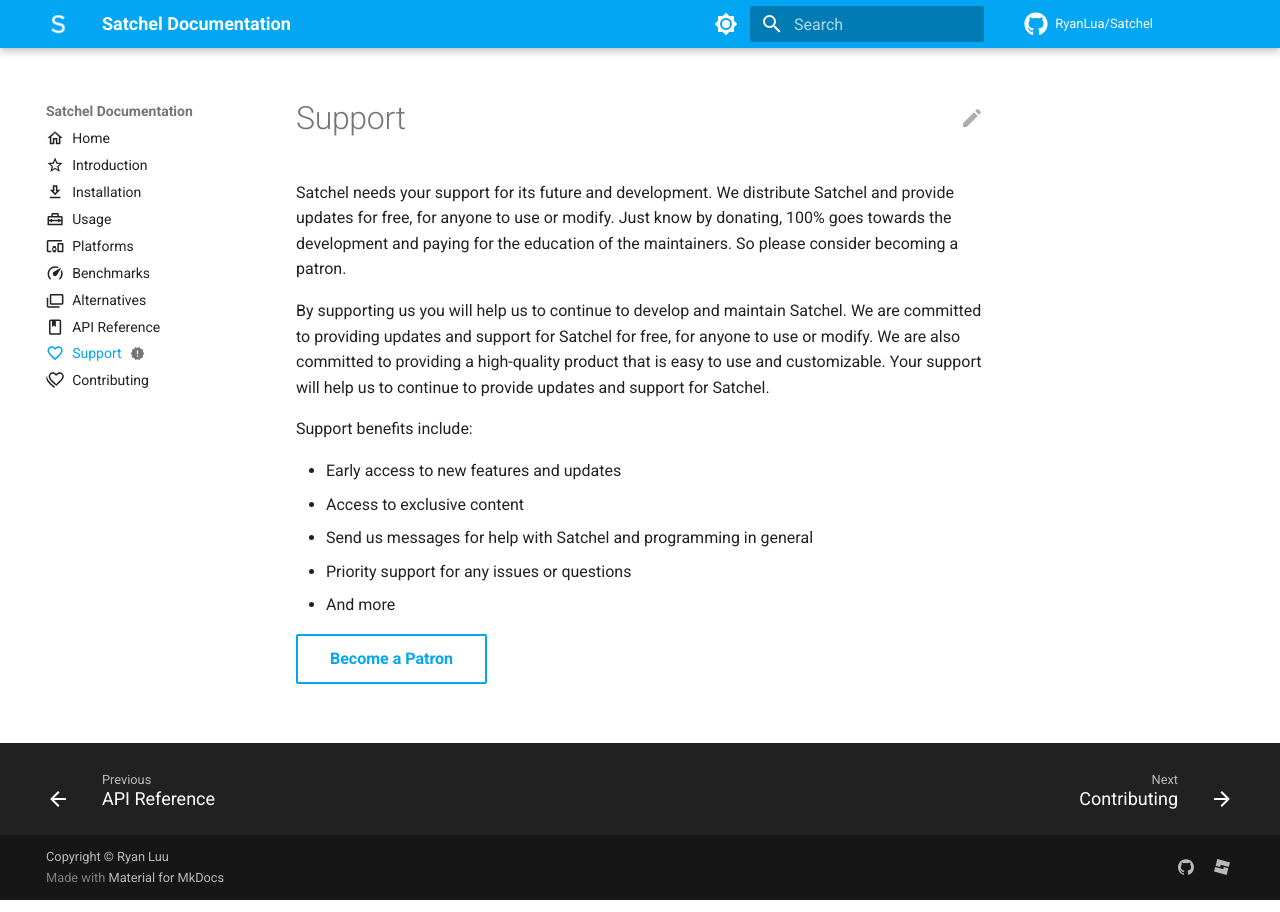
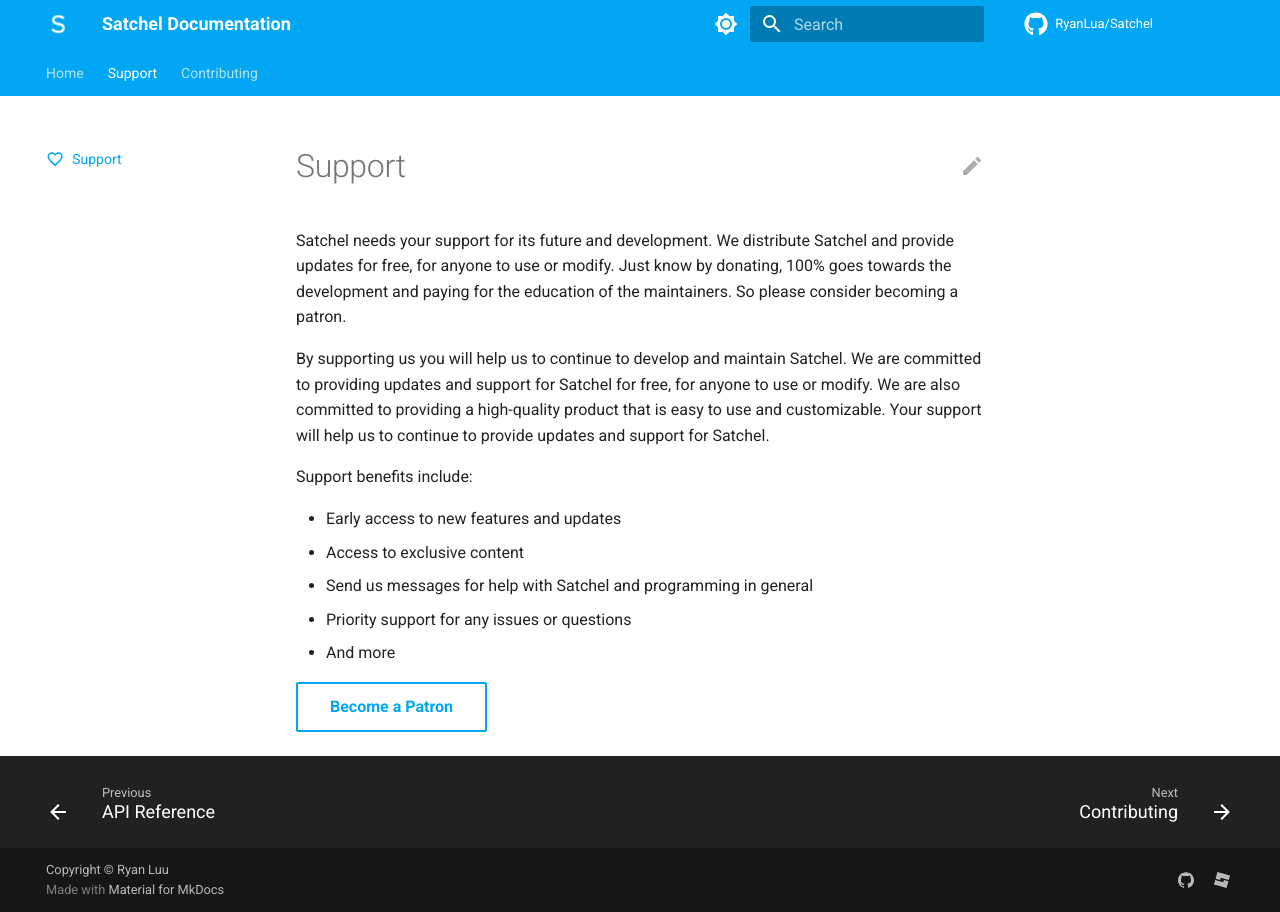
Before and after one commit to RyanLua/Satchel, an MkDocs documentation site: the page built from docs/support.md, in a window 1280 px wide. Built offline with MkDocs 1.6.1 and Material for MkDocs 9.7.7, drawn with Linux system fonts in a browser that asks for light colours; comment, search, counter and statistics services are not loaded; some of the changed lines change nothing that is shown.

Commit message:
Add tab navigation

```diff
--- a/docs/support.md
+++ b/docs/support.md
@@ -1,5 +1,4 @@
 ---
-status: new
 title: Support
 description: Learn how to support Satchel and its development.
 icon: material/heart-outline
--- a/mkdocs.yml
+++ b/mkdocs.yml
@@ -18,6 +18,7 @@
     - navigation.instant
     - navigation.instant.progress
     - navigation.top
+    - navigation.tabs
     - search.highlight
     - search.suggest
     - navigation.footer
@@ -104,13 +105,14 @@
       emoji_generator: !!python/name:material.extensions.emoji.to_svg
 
 nav:
-  - Home: index.md
-  - Introduction: introduction.md
-  - Installation: installation.md
-  - Usage: usage.md
-  - Platforms: platforms.md
-  - Benchmarks: benchmarks.md
-  - Alternatives: alternatives.md
-  - API Reference: api-reference.md
+  - Home:
+    - Home: index.md
+    - Introduction: introduction.md
+    - Installation: installation.md
+    - Usage: usage.md
+    - Platforms: platforms.md
+    - Benchmarks: benchmarks.md
+    - Alternatives: alternatives.md
+    - API Reference: api-reference.md
   - Support: support.md
   - Contributing: contributing.md
```
